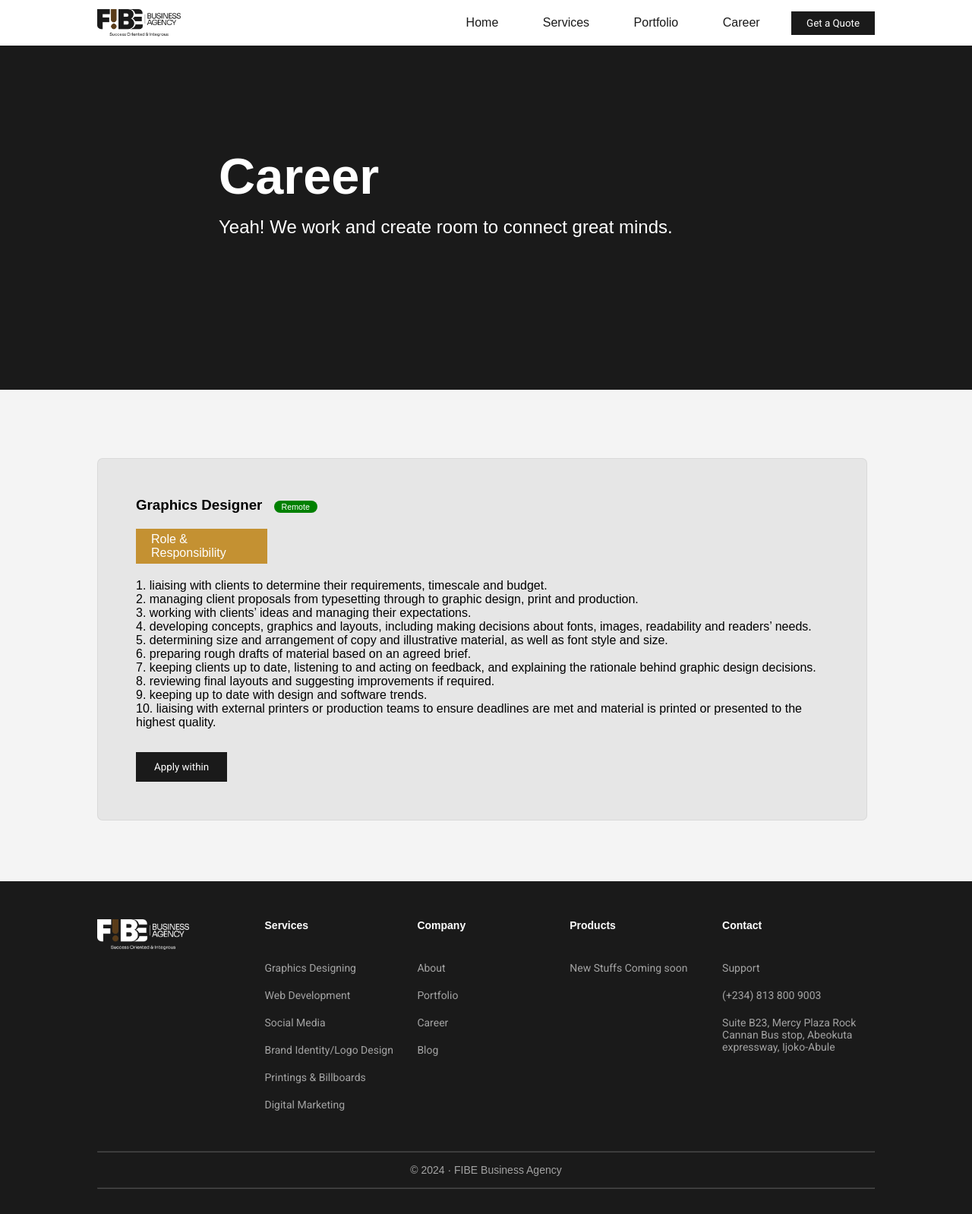
After one commit to toluloperb/miaconstructions, a PHP site: page /fibe/career in a window 1280 px wide. The commit adds this page. Shown: the whole page at 76% size. Run offline with PHP 8.4, Linux system fonts and the light colour scheme; some web fonts are replaced.

Commit message:
Career Page Added

```diff
--- a/assets/style.css
+++ b/assets/style.css
@@ -221,6 +221,7 @@ body {
     border: none;
     background-color: var(--main);
     margin-top: 30px;
+    cursor: pointer;
 }
 
 .title img {
@@ -593,3 +594,48 @@ footer p {
         text-transform: capitalize;
     }
 }
+
+.eachcareer {
+    width: 100%;
+    background-color: #e6e6e6;
+    border-radius: 7px;
+    border: 1px solid #a3a3a333;
+    height: auto;
+    margin-bottom: 30px;
+    padding: 50px;
+}
+
+.roletag {
+    margin-top: 20px;
+    padding: 5px 20px;
+    background-color: #c49132;
+    color: #fff;
+    width: 19%;
+    margin-bottom: 20px;
+}
+
+.jobmode {
+    margin-left: 10px;
+    font-size: 8pt;
+    font-weight: 100;
+    padding: 2px 10px;
+    border-radius: 25px;
+    background-color: green;
+    color: #fff;
+}
+
+@media only screen and (max-width: 720px) {
+    .roletag {
+        width: 100%;
+    }
+
+    .eachcareer {
+        padding: 25px;
+    }
+}
+
+@media only screen and (max-width: 1000px) {
+    .roletag {
+        width: 100%;
+    }
+}
--- /dev/null
+++ b/career.php
@@ -0,0 +1,36 @@
+<?php
+    include("includes/header.php");
+    include("includes/navbar.php");
+?>
+
+<section class="landingScreen pagesbanner">
+    <div class="container">
+        <h3>Career</h3>
+        <p>Yeah! We work and create room to connect great minds.</p>
+    </div>
+</section>
+
+<section class="content clients">
+    <div class="projects children">
+        <div class="eachproject eachcareer">
+            <h3>Graphics Designer <span class="jobmode">Remote</span></h3>
+            <p class="roletag">Role & Responsibility</p>
+            <p>1. liaising with clients to determine their requirements, timescale and budget. <br>
+                2.    managing client proposals from typesetting through to graphic design, print and production.<br>
+                3. working with clients’ ideas and managing their expectations.<br>
+                4. developing concepts, graphics and layouts, including making decisions about fonts, images, readability and readers’ needs.<br>
+                5. determining size and arrangement of copy and illustrative material, as well as font style and size.<br>
+                6. preparing rough drafts of material based on an agreed brief.<br>
+                7. keeping clients up to date, listening to and acting on feedback, and explaining the rationale behind graphic design decisions.<br>
+                8. reviewing final layouts and suggesting improvements if required. <br>
+                9. keeping up to date with design and software trends.<br>
+                10. liaising with external printers or production teams to ensure deadlines are met and material is printed or presented to the highest quality.<br>
+            </p>
+            <a href=""><button class="button">Apply within</button></a>
+        </div>
+    </div>
+</section>
+
+<?php
+    include("includes/footer.php");
+?>
--- a/includes/footer.php
+++ b/includes/footer.php
@@ -1,7 +1,7 @@
 <footer>
     <div class="footer_links">
         <div class="footer_logo">
-            <a href=""><img src="assets/images/logowhite.png" alt=""></a>
+            <a href="<?= $webroot ?>"><img src="assets/images/logowhite.png" alt=""></a>
         </div>
         <div class="each_links">
             <div class="linkscategories">
--- a/includes/navbar.php
+++ b/includes/navbar.php
@@ -1,13 +1,17 @@
+<?php
+    if($webroot = "http://localhost/fibe")
+    {
+        ?>
             <div class="navbar">
                 <div class="logoContainer">
-        <a href="../."><img src="assets/images/fibe logo.png" alt=""></a>
+                    <a href="<?= $webroot ?>"><img src="assets/images/fibe logo.png" alt=""></a>
                 </div>
                 <div class="menuContainer">
                     <li>
-            <a class="link" href="../.">Home</a>
-            <a href="" class="link">Services</a>
+                        <a class="link" href="<?= $webroot ?>">Home</a>
+                        <a href="<?= $webroot ?>#services" class="link">Services</a>
                         <a class="link" href="portfolio">Portfolio</a>
-            <a class="link" href="">Career</a>
+                        <a class="link" href="career">Career</a>
                         <a href="" style="padding: none; border: none"><button>Get a Quote</button></a>
                     </li>
                 </div>
@@ -19,10 +23,46 @@
 
             <div class="mobile_menu_container" id="mobile_menu_container">
                 <li>
-        <a href="../.">Home</a>
-        <a href="">Services</a>
+                    <a href="<?= $webroot ?>">Home</a>
+                    <a href="<?= $webroot ?>#services">Services</a>
                     <a href="portfolio">Portfolio</a>
-        <a href="">Career</a>
+                    <a href="career">Career</a>
                     <a href=""><button>Get a Quote</button></a>
                 </li>
             </div>
+        <?php
+    }
+    else if($webroot = "http://fibebusinessagency.com")
+    {
+        ?>
+            <div class="navbar">
+                <div class="logoContainer">
+                    <a href="<?= $webroot ?>"><img src="assets/images/fibe logo.png" alt=""></a>
+                </div>
+                <div class="menuContainer">
+                    <li>
+                        <a class="link" href="<?= $webroot ?>">Home</a>
+                        <a href="<?= $webroot ?>#services" class="link">Services</a>
+                        <a class="link" href="portfolio">Portfolio</a>
+                        <a class="link" href="career">Career</a>
+                        <a href="" style="padding: none; border: none"><button>Get a Quote</button></a>
+                    </li>
+                </div>
+                <div class="logoContainer menu">
+                    <img id="menuBtn" src="assets/images/menu-open.png" alt="">
+                    <img style="display: none;" id="menuBtnClose" src="assets/images/menu-close.png" alt="">
+                </div>
+            </div>
+
+            <div class="mobile_menu_container" id="mobile_menu_container">
+                <li>
+                    <a href="<?= $webroot ?>">Home</a>
+                    <a href="<?= $webroot ?>#services">Services</a>
+                    <a href="portfolio">Portfolio</a>
+                    <a href="career">Career</a>
+                    <a href=""><button>Get a Quote</button></a>
+                </li>
+            </div>
+        <?php
+    }
+?>
--- a/index.php
+++ b/index.php
@@ -135,7 +135,7 @@
     </div>
 </section>
 
-<section class="content">
+<section class="content" id="services">
     <div class="top">
         <p>What we offer</p>
         <h3>Join the WORLD-CLASS clique</h3>
```
Also changed, not shown: assets/images/menu-open.png. Lines whose indentation alone changed are shown as unchanged.
